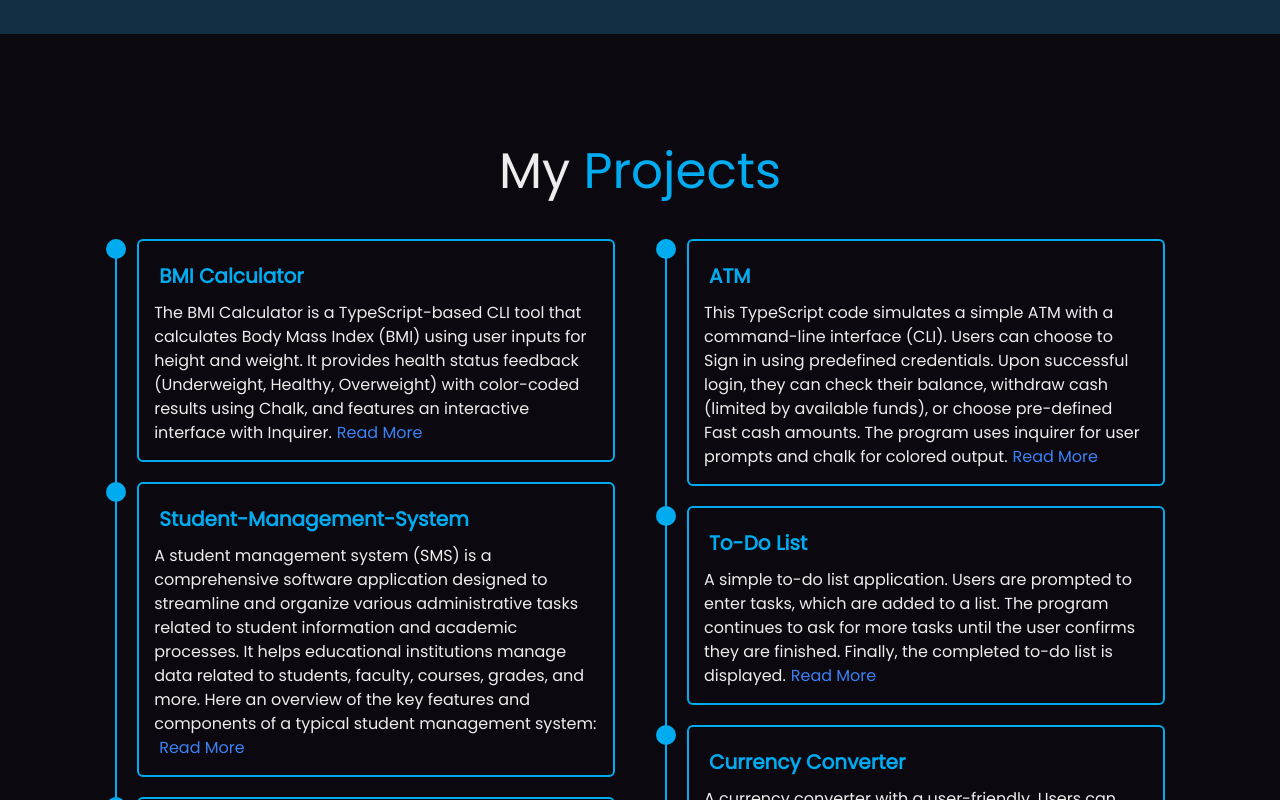
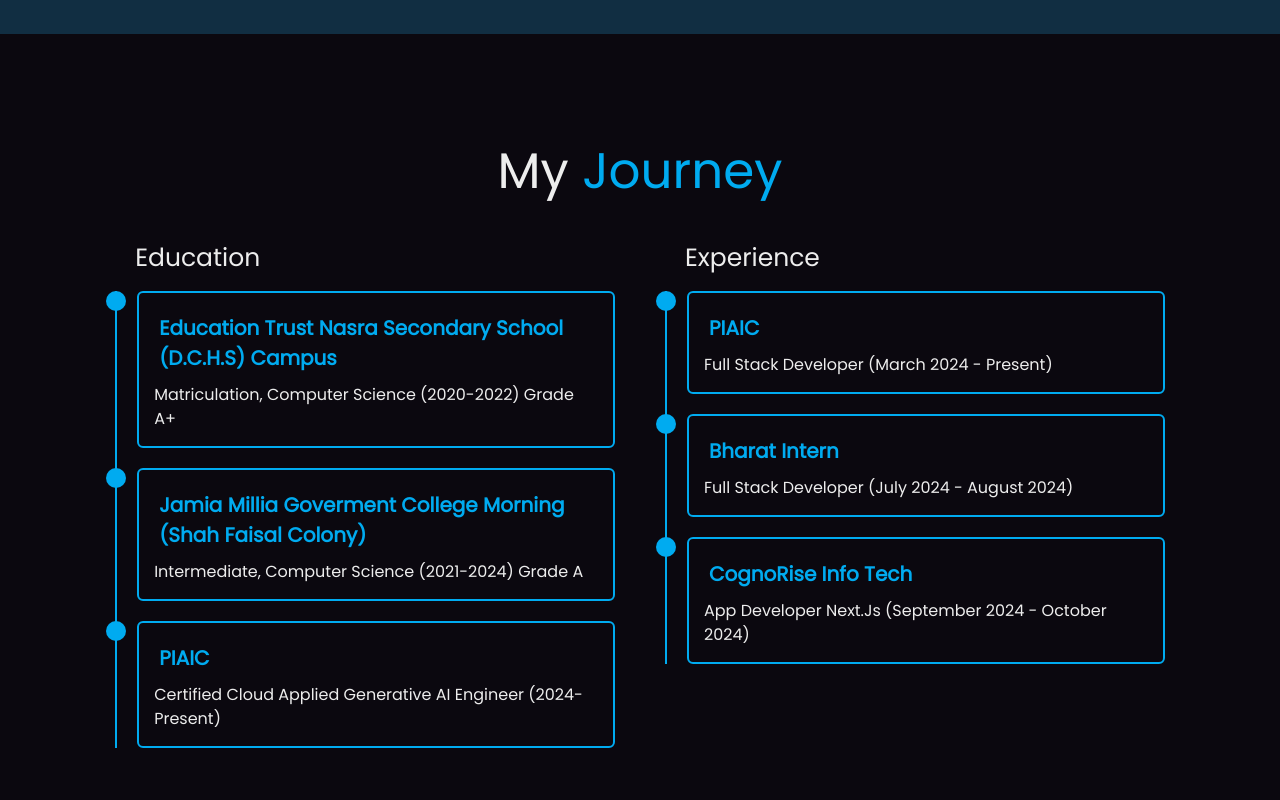
Before and after one commit to Alwaz12/Alwaz-Portfolio-Website, a Next.js app: page / in a window 1280 px wide. Shown: the part 1680-2480 px from the top of the page. Built offline with nearby package versions, Linux system fonts and the light colour scheme.

Commit message:
first commit

```diff
--- a/src/app/page.tsx
+++ b/src/app/page.tsx
@@ -54,6 +54,13 @@ export default function Home() {
               <br />
               <br />
               <Link href={"#education"} onClick={closeSidebar}>
+                Journey
+              </Link>
+              <br />
+              <br />
+              <br />
+
+              <Link href={"#project"} onClick={closeSidebar}>
                 Project
               </Link>
               <br />
@@ -96,7 +103,16 @@ active:text-[var(--main-color)]"
 active:text-[var(--main-color)]"
                 href={"#education"}
               >
-                Project
+                Journey
+              </Link>
+            </li>
+            <li>
+              <Link
+                className="text-[var(--text-color)] font-bold ml-[3.5rem] transition duration-300 hover:text-[var(--main-color)]
+active:text-[var(--main-color)]"
+                href={"#project"}
+              >
+                Projects
               </Link>
             </li>
             <li>
@@ -223,12 +239,109 @@ active:text-[var(--main-color)]"
           </div>
         </div>
       </section>
-
       {/* -----------------------project section--------------------------- */}
 
       <section className="education" id="education">
         <h2 className="heading">
-          My <span>Projects </span>
+          My <span>Journey </span>
+        </h2>
+
+        <div className="education-row">
+          <div className="education-column">
+            <h3 className="title">Education</h3>
+
+            <div className="education-box">
+              <div className="education-content">
+                <div className="content">
+                  <div className="year">
+                    <h3>Education Trust Nasra Secondary School (D.C.H.S) Campus</h3>
+                  </div>
+                  <p>
+                    Matriculation, Computer Science (2020-2022)
+
+                    Grade A+
+
+                  </p>
+                </div>
+              </div>
+
+              <div className="education-content">
+                <div className="content">
+                  <div className="year">
+                    <h3>Jamia Millia Goverment College Morning (Shah Faisal Colony)</h3>
+                  </div>
+                  <p>
+                    Intermediate, Computer Science (2021-2024) Grade A
+
+                  </p>
+                </div>
+              </div>
+
+              <div className="education-content">
+                <div className="content">
+                  <div className="year">
+                    <h3>PIAIC</h3>
+                  </div>
+                  <p>
+                    Certified Cloud Applied Generative AI Engineer (2024-Present)
+
+                  </p>
+                </div>
+              </div>
+            </div>
+          </div>
+
+          {/* --------------2nd column----------- */}
+
+          <div className="education-column">
+            <h3 className="title">Experience</h3>
+            <div className="education-box">
+              <div className="education-content">
+                <div className="content">
+                  <div className="year">
+                    <h3>PIAIC</h3>
+                  </div>
+                  <p>
+                     Full Stack Developer (March 2024 - Present)
+
+                  </p>
+                </div>
+              </div>
+
+              <div className="education-content">
+                <div className="content">
+                  <div className="year">
+                    <h3>Bharat Intern</h3>
+                  </div>
+                  <p>
+                      Full Stack Developer (July 2024 - August 2024)
+
+                  </p>
+                </div>
+              </div>
+
+              <div className="education-content">
+                <div className="content">
+                  <div className="year">
+                    <h3>CognoRise Info Tech</h3>
+                  </div>
+                  <p>
+                      App Developer Next.Js (September 2024 - October 2024)
+
+                  </p>
+                </div>
+              </div>
+            </div>
+          </div>
+        </div>
+      </section>
+
+
+      {/* -----------------------project section--------------------------- */}
+
+      <section className="education" id="project">
+        <h2 className="heading">
+          My <span>Project </span>
         </h2>
 
         <div className="education-row">
```
